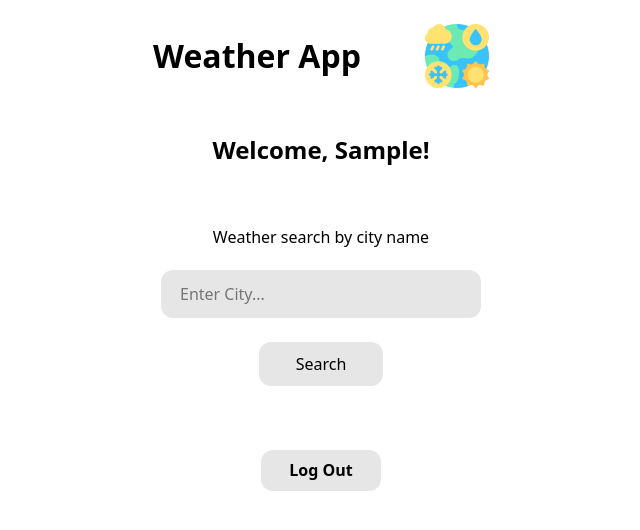
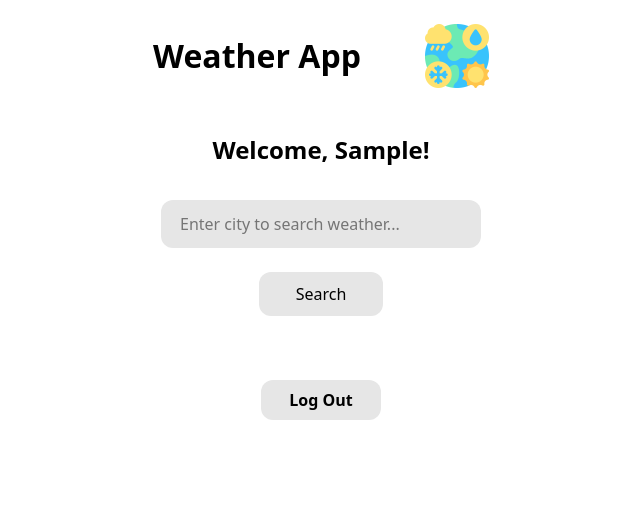
Before and after one commit to vfxtruegsg/Mithril-Test, a React (Vite) app: page / in a window 1280 px wide. Both pictures are taken after typing "Sample", "Sample123" into the empty fields and a click on the button "Log In". Shown: the top 530 px of the page, without its empty margins (319-959 px from the left). Built offline with nearby package versions, Linux system fonts and the light colour scheme.

Commit message:
Minor changes

```diff
--- a/src/components/WeatherSearch/WeatherSearch.jsx
+++ b/src/components/WeatherSearch/WeatherSearch.jsx
@@ -16,13 +16,12 @@ const WeatherSearch = () => {
   return (
     <div>
       <form className={css.form} onSubmit={handleSearch}>
-        <label htmlFor="city">Weather search by city name</label>
         <input
           className={css.fields}
           id="city"
           type="text"
           name="city"
-          placeholder="Enter City..."
+          placeholder="Enter city to search weather..."
         />
 
         <button className={css["sub-btn"]} type="submit">
--- a/src/page/Home/Home.module.css
+++ b/src/page/Home/Home.module.css
@@ -39,7 +39,7 @@
 
 .greetings {
   text-align: center;
-  margin-bottom: 64px;
+  margin-bottom: 36px;
 }
 
 .navigation {
```
